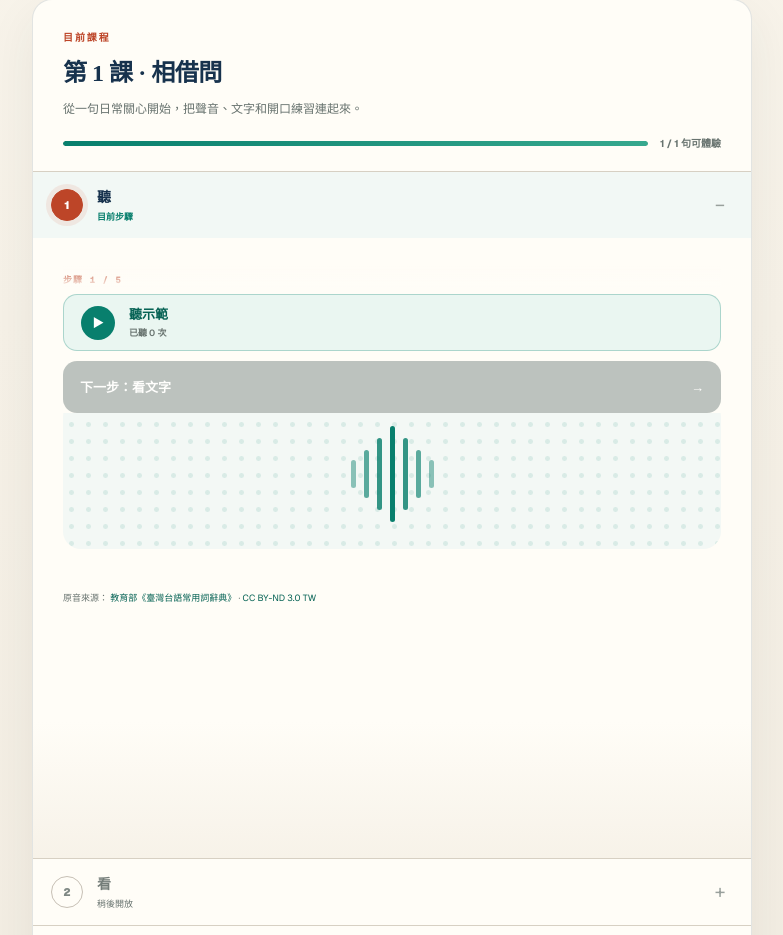
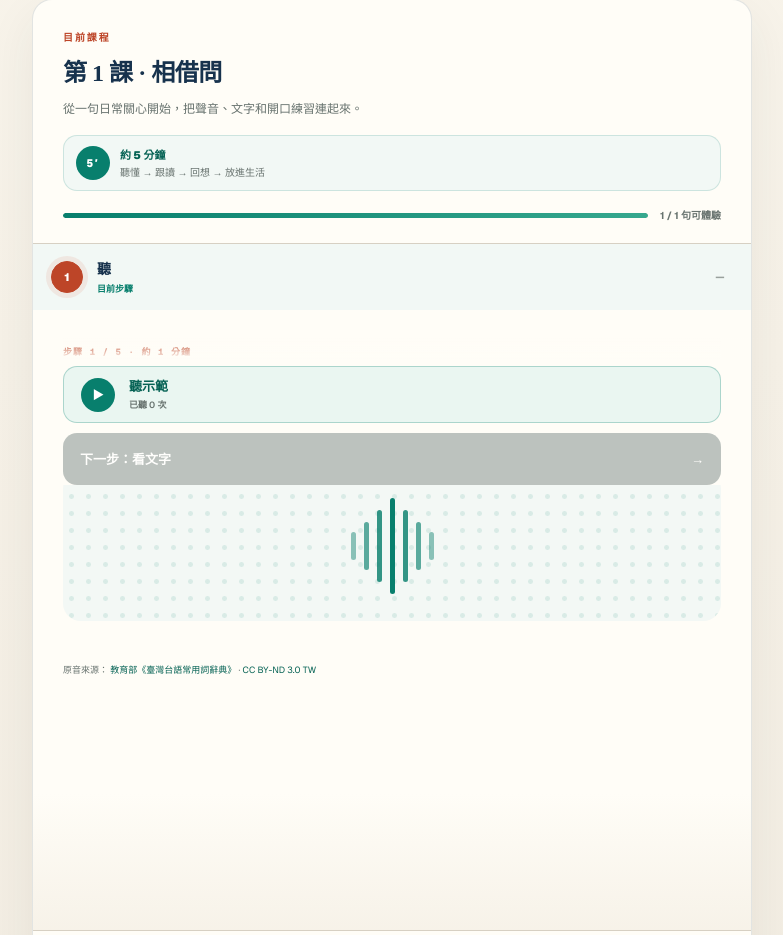
Before and after one commit to f8qtn9kycq-crypto/Taigi-starter, a Next.js app: page / in a window 1280 px wide. Shown: the part 814-1749 px from the top of the page, without its empty margins (248-1031 px from the left). Built offline with nearby package versions, Linux system fonts and the light colour scheme.

Commit message:
Implement Busuu lesson rhythm (#11)

```diff
--- a/app/components/LessonAccordion.tsx
+++ b/app/components/LessonAccordion.tsx
@@ -19,7 +19,8 @@ const LessonAccordion = forwardRef<HTMLElement, LessonAccordionProps>(
     { text, lesson, stage, reviewScheduled, onStageChange, onReviewAdded },
     ref,
   ) {
-    const advance = () => onStageChange(Math.min(stage + 1, 4));
+    const lastStage = lesson.stages.length - 1;
+    const advance = () => onStageChange(Math.min(stage + 1, lastStage));
 
     return (
       <section className="lesson-card" aria-labelledby="lesson-title" ref={ref}>
@@ -27,13 +28,18 @@ const LessonAccordion = forwardRef<HTMLElement, LessonAccordionProps>(
           <span className="section-label">{text.currentLesson}</span>
           <h2 id="lesson-title">{text.lessonNumber(lesson.number)} · {lesson.title[text.locale]}</h2>
           <p>{lesson.summary[text.locale]}</p>
+          <div className="lesson-rhythm" aria-label={text.lessonTime}>
+            <span className="rhythm-mark" aria-hidden="true">{lesson.durationMinutes}′</span>
+            <span><b>{text.lessonTime}</b><small>{text.lessonRhythm}</small></span>
+          </div>
           <div className="progress-line" aria-label={text.phraseProgress(1, lesson.phrases.length)}>
             <span><i /></span><b>{text.phraseProgress(1, lesson.phrases.length)}</b>
           </div>
         </div>
 
         <ol className="stage-accordion" aria-label={text.learningStages}>
-          {text.stageLabels.map((label, index) => {
+          {lesson.stages.map((lessonStage, index) => {
+            const label = text.stageLabels[index];
             const isCurrent = index === stage;
             const isComplete = index < stage;
 
--- a/app/components/LessonStagePanel.tsx
+++ b/app/components/LessonStagePanel.tsx
@@ -27,6 +27,7 @@ export default function LessonStagePanel({
   const [audioPlays, setAudioPlays] = useState(0);
   const [showAnswer, setShowAnswer] = useState(false);
   const phrase = lesson.phrases[0];
+  const lessonStage = lesson.stages[stage];
   const { isPlaying, hasError, toggle } = useAudioPlayer(phrase.audioUrl);
 
   const playAudio = async () => {
@@ -37,7 +38,7 @@ export default function LessonStagePanel({
   return (
     <div className="stage-panel" aria-live="polite">
       <div className="stage-copy">
-        <span>{text.stageCount(stage)}</span>
+        <span>{text.stageCount(stage)} · {text.stageTime(lessonStage.estimatedMinutes)}</span>
         <h3>{text.stageHeadings[stage]}</h3>
         <p>{text.stageBodies[stage]}</p>
       </div>
--- a/app/data/lessons.ts
+++ b/app/data/lessons.ts
@@ -1,4 +1,9 @@
-import type { Lesson } from "../types/lesson";
+import { LESSON_STAGE_IDS, type Lesson } from "../types/lesson.ts";
+
+const lessonOneStages = LESSON_STAGE_IDS.map((id) => ({
+  id,
+  estimatedMinutes: 1,
+}));
 
 export const prototypeLesson: Lesson = {
   id: "lesson-1-greetings",
@@ -10,6 +15,8 @@ export const prototypeLesson: Lesson = {
     en: "Connect sound, script, and speaking through one caring everyday greeting.",
   },
   status: "prototype",
+  durationMinutes: 5,
+  stages: lessonOneStages,
   phrases: [
     {
       id: "li-tsiah-pa-bue",
--- a/app/globals.css
+++ b/app/globals.css
@@ -587,6 +587,49 @@ a:focus-visible {
   line-height: 1.7;
 }
 
+.lesson-rhythm {
+  display: flex;
+  align-items: center;
+  gap: 10px;
+  margin-top: 16px;
+  padding: 10px 12px;
+  border: 1px solid rgb(8 127 109 / 0.16);
+  border-radius: 14px;
+  background: #f2f8f5;
+}
+
+.rhythm-mark {
+  display: grid;
+  width: 34px;
+  height: 34px;
+  flex: none;
+  place-items: center;
+  border-radius: 50%;
+  background: var(--jade);
+  color: white;
+  font-family: var(--font-geist-mono), monospace;
+  font-size: 11px;
+  font-weight: 850;
+}
+
+.lesson-rhythm b,
+.lesson-rhythm small {
+  display: block;
+}
+
+.lesson-rhythm b {
+  color: var(--jade-dark);
+  font-size: 11px;
+  font-weight: 850;
+}
+
+.lesson-rhythm small {
+  margin-top: 3px;
+  color: var(--muted);
+  font-size: 10px;
+  line-height: 1.4;
+}
+
 .progress-line {
   display: flex;
   align-items: center;
--- a/app/services/progress-storage.ts
+++ b/app/services/progress-storage.ts
@@ -3,6 +3,7 @@ import {
   type LearningProgress,
   type Locale,
 } from "../types/learning.ts";
+import { LESSON_STAGE_COUNT } from "../types/lesson.ts";
 import { createReviewCard } from "../utils/srs.ts";
 
 export const PROGRESS_STORAGE_KEY = "taigi-start-state";
@@ -19,7 +20,7 @@ function isLocale(value: unknown): value is Locale {
 }
 
 function isValidStage(value: unknown): value is number {
-  return typeof value === "number" && Number.isInteger(value) && value >= 0 && value <= 4;
+  return typeof value === "number" && Number.isInteger(value) && value >= 0 && value < LESSON_STAGE_COUNT;
 }
 
 export function parseStoredProgress(
--- a/app/taigi-content.ts
+++ b/app/taigi-content.ts
@@ -34,6 +34,9 @@ export type LessonCopy = {
   lessonNumber: (number: number) => string;
   lesson: string;
   lessonSummary: string;
+  lessonRhythm: string;
+  lessonTime: string;
+  stageTime: (minutes: number) => string;
   lessonProgress: string;
   phraseProgress: (current: number, total: number) => string;
   stageLabels: readonly string[];
@@ -127,6 +130,9 @@ export const copy: Record<Locale, LessonCopy> = {
     lessonNumber: (number) => `第 ${number} 課`,
     lesson: "第 1 課 · 相借問",
     lessonSummary: "從日常招呼開始，把聲音、文字和開口練習連起來。",
+    lessonRhythm: "聽懂 → 跟讀 → 回想 → 放進生活",
+    lessonTime: "約 5 分鐘",
+    stageTime: (minutes) => `約 ${minutes} 分鐘`,
     lessonProgress: "1 / 1 句可體驗",
     phraseProgress: (current, total) => `${current} / ${total} 句可體驗`,
     stageLabels: ["聽", "看", "講", "記", "用"],
@@ -230,6 +236,9 @@ export const copy: Record<Locale, LessonCopy> = {
     lessonNumber: (number) => `Lesson ${number}`,
     lesson: "Lesson 1 · Greetings",
     lessonSummary: "Connect the sound, script, and speaking practice of an everyday greeting.",
+    lessonRhythm: "Hear → repeat → recall → use in life",
+    lessonTime: "About 5 minutes",
+    stageTime: (minutes) => `About ${minutes} minute${minutes === 1 ? "" : "s"}`,
     lessonProgress: "1 / 1 phrase available",
     phraseProgress: (current, total) => `${current} / ${total} phrase available`,
     stageLabels: ["Hear", "See", "Say", "Recall", "Use"],
--- a/app/types/lesson.ts
+++ b/app/types/lesson.ts
@@ -21,6 +21,17 @@ export type LessonPhrase = {
   source: LessonSource;
 };
 
+export const LESSON_STAGE_IDS = ["hear", "see", "say", "recall", "use"] as const;
+
+export type LessonStageId = (typeof LESSON_STAGE_IDS)[number];
+
+export type LessonStage = {
+  id: LessonStageId;
+  estimatedMinutes: number;
+};
+
+export const LESSON_STAGE_COUNT = LESSON_STAGE_IDS.length;
+
 export type Lesson = {
   id: string;
   number: number;
@@ -28,5 +39,7 @@ export type Lesson = {
   secondaryTitle: LocalizedText;
   summary: LocalizedText;
   status: "prototype" | "planned";
+  durationMinutes: number;
+  stages: readonly LessonStage[];
   phrases: readonly LessonPhrase[];
 };
```
Also changed, not shown: 2 other files (tests, documents, lock files or other folders).
